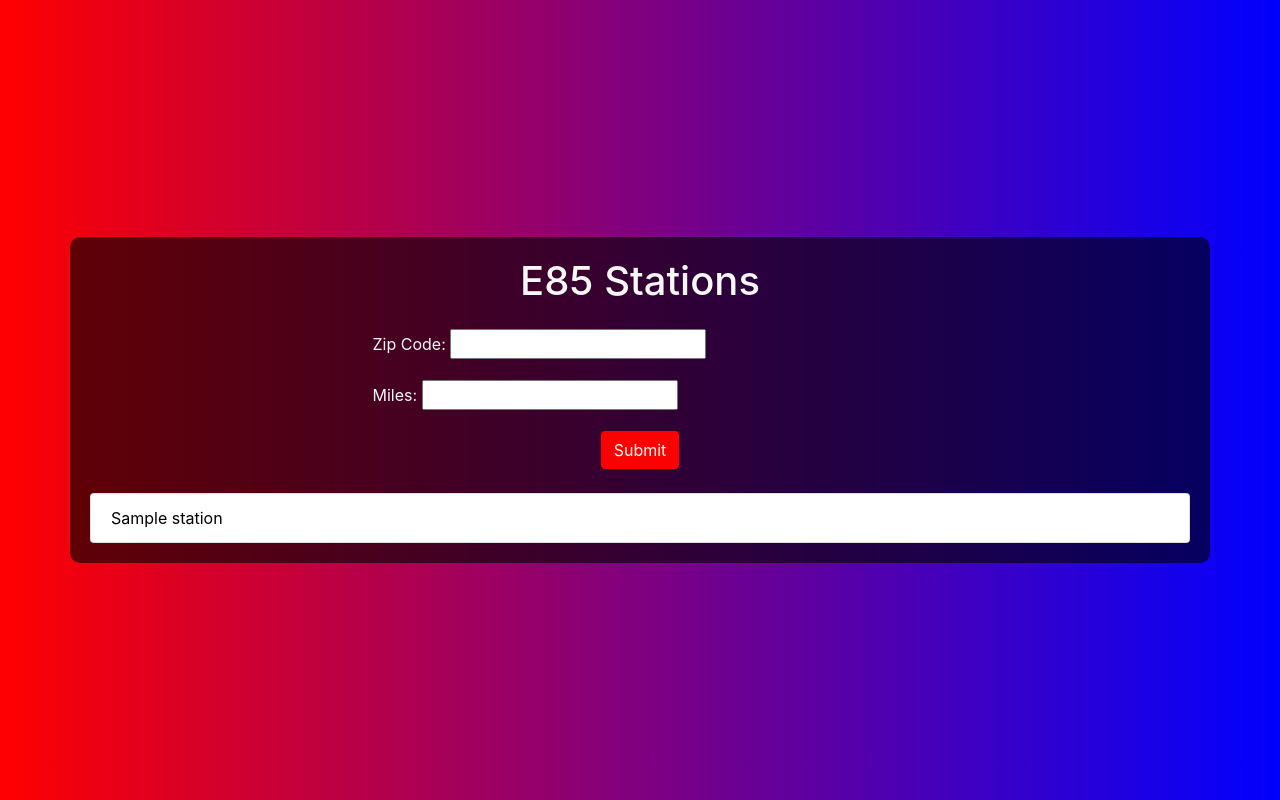
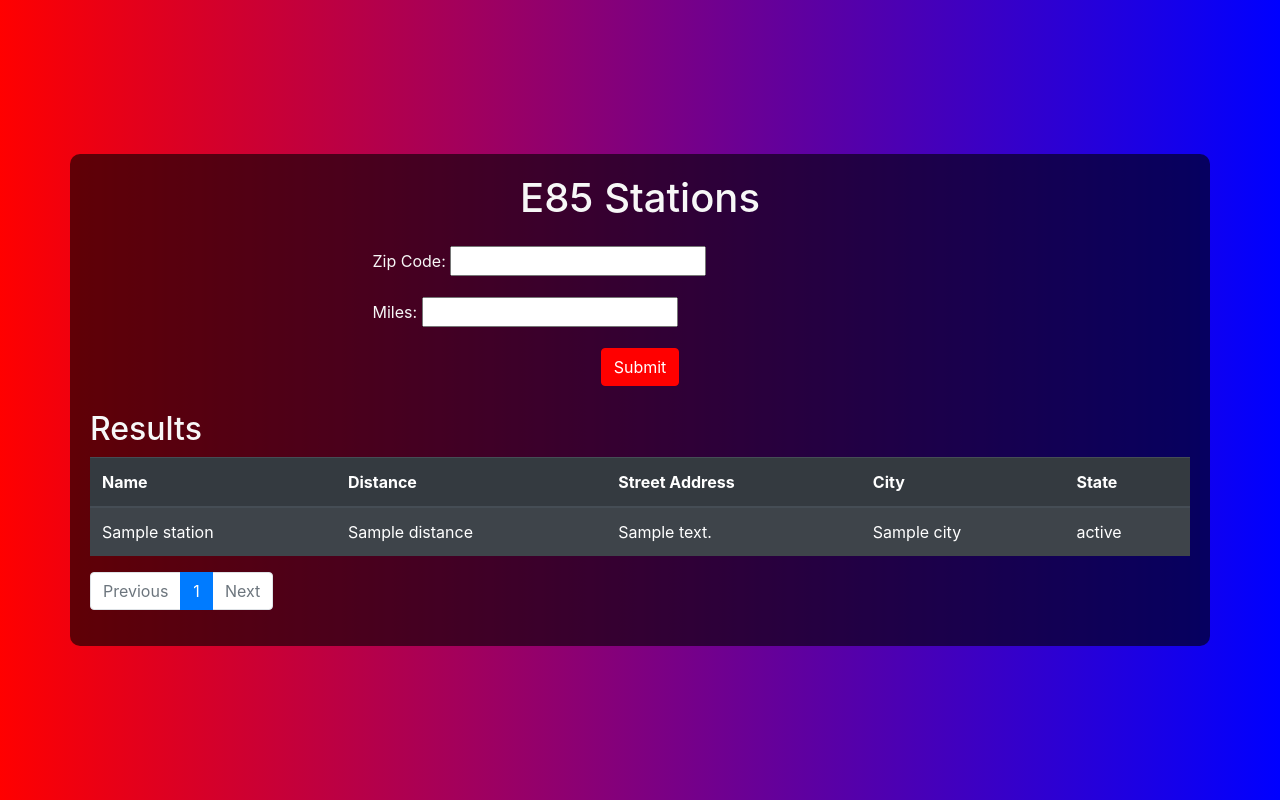
Before and after one commit to Wombat45/e85_stations, a Django app: template stations/templates/index.html in a window 1280 px wide. Run offline with Django 4.2, Linux system fonts and the light colour scheme; tables that the repository leaves empty hold one stand-in row (values such as "Sample post"); the template is opened without the code that fills it: values that come from a table or form of the project are taken from there, most other values are stand-ins (such as "Sample title", 1, 10 or a date in 2020); some libraries are stand-ins or nearby versions.

Commit message:
add fields and pagination

```diff
--- a/stations/templates/index.html
+++ b/stations/templates/index.html
@@ -44,11 +44,55 @@
                 </div>
             </div>
 
-            <ul class="list-group">
-                {% for station in stations %}
-                    <li class="list-group-item">{{ station.station_name }}</li>
-                {% endfor %}
-            </ul>
+            {% if page_obj %}
+                <h2>Results</h2>
+                <table class="table table-dark table-striped">
+                    <thead>
+                        <tr>
+                            <th>Name</th>
+                            <th>Distance</th>
+                            <th>Street Address</th>
+                            <th>City</th>
+                            <th>State</th>
+                        </tr>
+                    </thead>
+                    <tbody>
+                        {% for station in page_obj %}
+                            <tr>
+                                <td>{{ station.name }}</td>
+                                <td>{{ station.distance }}</td>
+                                <td>{{ station.street_address }}</td>
+                                <td>{{ station.city }}</td>
+                                <td>{{ station.state }}</td>
+                            </tr>
+                        {% endfor %}
+                    </tbody>
+                </table>
+
+                <nav>
+                    <ul class="pagination">
+                        {% if page_obj.has_previous %}
+                            <li class="page-item"><a class="page-link" href="?page={{ page_obj.previous_page_number }}">Previous</a></li>
+                        {% else %}
+                            <li class="page-item disabled"><a class="page-link">Previous</a></li>
+                        {% endif %}
+
+                        {% for i in page_obj.paginator.page_range %}
+                            {% if page_obj.number == i %}
+                                <li class="page-item active"><a class="page-link">{{ i }}</a></li>
+                            {% else %}
+                                <li class="page-item"><a class="page-link" href="?page={{ i }}">{{ i }}</a></li>
+                            {% endif %}
+                        {% endfor %}
+
+                        {% if page_obj.has_next %}
+                            <li class="page-item"><a class="page-link" href="?page={{ page_obj.next_page_number }}">Next</a></li>
+                        {% else %}
+                            <li class="page-item disabled"><a class="page-link">Next</a></li>
+                        {% endif %}
+                    </ul>
+                </nav>
+            {% endif %}
         </div>
     </div>
 
```
Also changed, not shown: stations/views.py (+25 -4 lines), db.sqlite3.
